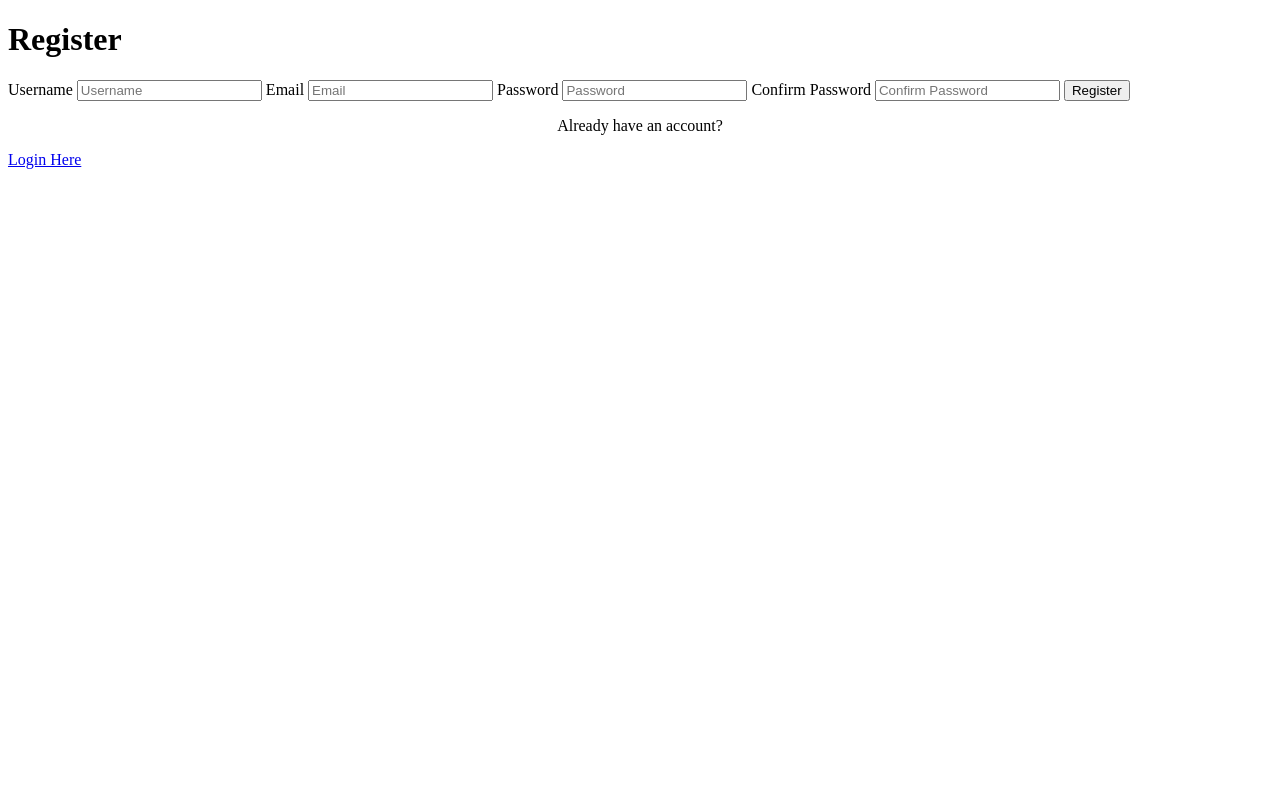
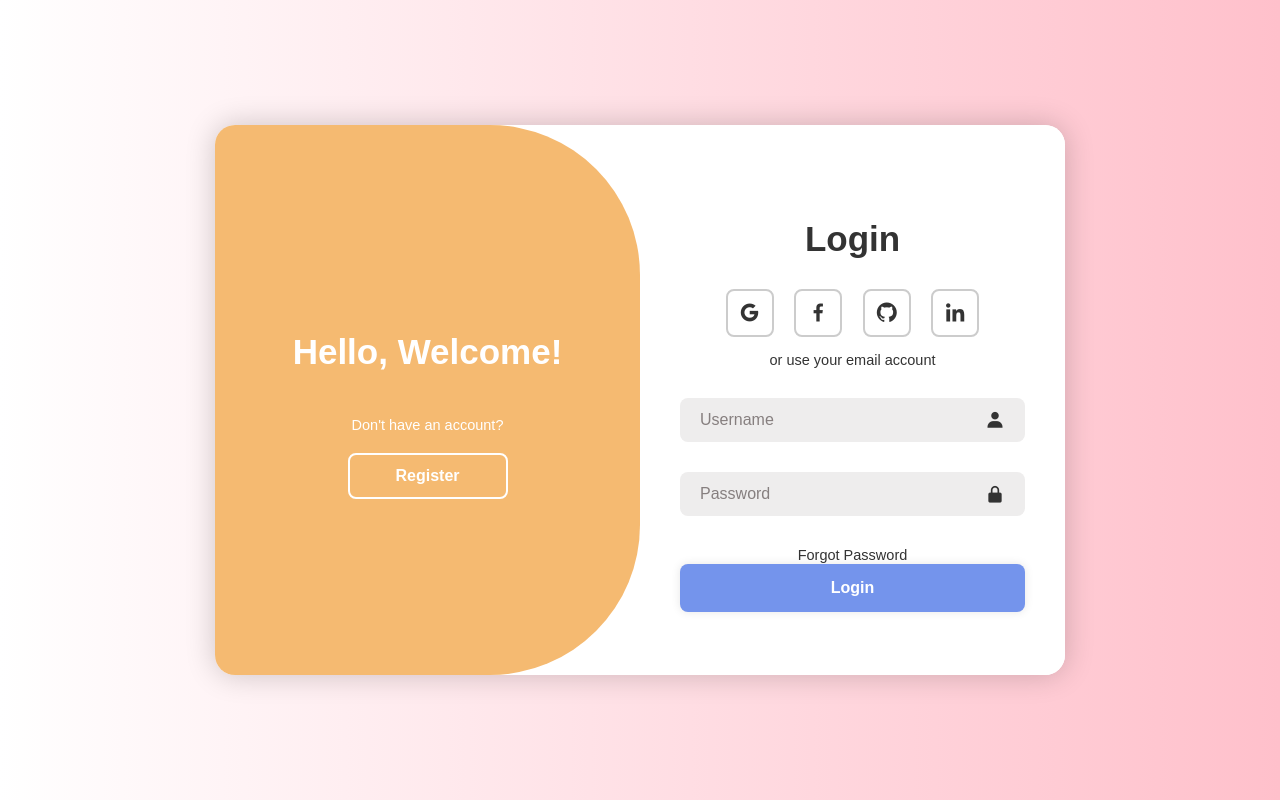
Before and after one commit to snehha017/she-can-foundation, a Flask app: page / in a window 1280 px wide. Run offline with Flask 3, Linux system fonts and the light colour scheme.

Commit message:
added the login and signup forms in one html file, made it working with the help of js, and customized it

```diff
--- /dev/null
+++ b/static/script.js
@@ -0,0 +1,12 @@
+const container = document.querySelector('.container');
+const registerBtn = document.querySelector('.register-btn');
+const loginBtn = document.querySelector('.login-btn');
+
+
+registerBtn.addEventListener('click', () => {
+    container.classList.add('active');
+});
+
+loginBtn.addEventListener('click', () => {
+    container.classList.remove('active');
+});
--- /dev/null
+++ b/static/style.css
@@ -0,0 +1,193 @@
+* {
+    margin: 0;
+    padding: 0;
+    box-sizing: border-box;
+    font-family: 'Poppins' , sans-serif;
+ }
+
+ body {
+    display: flex;
+    justify-content: center;
+    align-items: center;
+    min-height: 100vh;
+    background: linear-gradient(90deg, white, pink);
+ }
+
+.container {
+    position: relative;
+    width: 850px;
+    height: 550px;
+    background: white;
+    border-radius: 20px;
+    box-shadow: 0 0 30px rgba(0, 0, 0, .2);
+    overflow: hidden;
+}
+
+.form-box {
+    position: absolute;
+    right: 0;
+    width: 50%;
+    height: 100%;
+    background: white;
+    display: flex;
+    align-items: center;
+    color: #333;
+    text-align: center;
+    padding: 40px;
+    z-index: 1;
+    transition: .6s ease-in-out 1,2s, visibility 0s 1s;
+}
+
+.container.active .form-box {
+    right: 50%;
+}
+
+.form-box.register {
+    visibility: hidden;
+}
+
+.container.active .form-box.register {
+    visibility: visible;
+}
+
+form {
+    width: 100%;
+}
+
+.container h1 {
+    font-size: 35px;
+    margin: 30px 0;
+}
+
+.input-box {
+    position:relative;
+    margin: 30px 0;
+}
+
+.input-box input {
+    width: 100%;
+    padding: 13px 50px 13px 20px;
+    background: #eeeded;
+    border-radius: 8px;
+    border: none;
+    outline: none;
+    font-size: 16px;
+    color: #333;
+    font-weight: 500;
+}
+
+.input-box input::placeholder {
+    color: #867f7f;
+    font-weight: 400;
+}
+
+.input-box i {
+    position: absolute;
+    right: 20px;
+    top: 50%;
+    transform: translateY(-50%);
+    font-size: 20px;
+}
+
+.forgot-link a {
+    font-size: 14.5px;
+    color: #333;
+    text-decoration: none;
+}
+
+.btn {
+    width: 100%;
+    height: 48px;
+    background: #7494ec;
+    border-radius: 8px;
+    box-shadow: 0 0 10px rgba(0, 0, 0, .1);
+    border: none;
+    cursor: pointer;
+    font-size: 16px;
+    color: #fff;
+    font-weight: 600;
+}
+
+.container p {
+    font-size: 14.5px;
+    margin: 15px 0;
+}
+
+.social-icons a {
+    display: inline-flex;
+    padding: 10px;
+    border: 2px solid #ccc;
+    border-radius: 8px;
+    font-size: 24px;
+    color: #333;
+    text-decoration: none;
+    margin: 0 8px;
+}
+
+.toggle-box {
+    position: absolute;
+    width: 100%;
+    height: 100%;
+}
+
+.toggle-box::before {
+    content: '';
+    position: absolute;
+    left: -250%;
+    width: 300%;
+    height: 100%;
+    border-radius: 150px;
+    background-color: #f5ba71;
+    z-index: 2;
+    transition: 1.8s ease-in-out;
+
+}
+
+.container.active .toggle-box::before {
+    left: 50%;
+}
+
+.toggle-panel {
+    position: absolute;
+    width: 50%;
+    height: 100%;
+    color: #fff;
+    display: flex;
+    flex-direction: column;
+    justify-content: center;
+    align-items: center;
+    z-index: 2;
+    transition: .6s ease-in-out;
+}
+
+.toggle-panel.toggle-left {
+    left: 0;
+    transition-delay: 1.2s;
+}
+
+.container.active .toggle-panel.toggle-left {
+    left: -50%;
+    transition-delay: .6s;
+}
+
+.toggle-panel.toggle-right {
+    right: -50%;
+    transition-delay: .6s;
+}
+
+.container.active .toggle-panel.toggle-right {
+    right: 0;
+    transition-delay: 1.2s;
+}
+
+.toggle-panel p {
+    margin-bottom: 20px;
+}
+
+.toggle-panel .btn {
+    width: 160px;
+    height: 46px;
+    background: transparent;
+    border: 2px solid #fff;
+    box-shadow: none;
+}
--- a/templates/signup.html
+++ b/templates/signup.html
@@ -3,36 +3,87 @@
     <head>
         <meta charset="UTF-8">
         <title>Register</title>
+        <link href='https://unpkg.com/boxicons@2.1.4/css/boxicons.min.css' rel='stylesheet'>
+        <link rel="stylesheet" href="{{ url_for('static', filename='style.css') }}">
     </head>
     <body>
-        <div class="signup-container">
-            <h1>Register</h1>
-            <form action="/signup" method="POST">
+        <div class="container">
+            <div class="form-box login">
+                <form action="/login" method="POST">
+                    <h1>Login</h1>
+                    <div class="social-icons">
+                        <a href="#"><i class='bx bxl-google'></i></a>
+                        <a href="#"><i class='bx bxl-facebook'></i></a>
+                        <a href="#"><i class='bx bxl-github'></i></a>
+                        <a href="#"><i class='bx bxl-linkedin'></i></a>
+                    </div>
+                    <p>or use your email account</p>
+                    <div class="input-box">
+                        <input type="text" id="loginUsername" placeholder="Username" required>
 
-                <label for="username">Username</label>
-                <input type="text" id="username" name="username" placeholder="Username" required>
+                        <i class='bx bxs-user'></i>
+                    </div>
+                    <div class="input-box">
+                        <input type="password" id="loginPassword" placeholder="Password" required>
+
+                        <i class='bx bxs-lock-alt'></i>
+                    </div>
+                    <div class="forgot-link">
+                        <a href="#">Forgot Password</a>
+                    </div>
+                    <button type="submit" class="btn">Login</button>
 
 
-                <label for="email">Email</label>
-                <input type="email" id="email" name="email" placeholder="Email" required>
+                </form>
+            </div>
 
+            <div class="form-box register">
 
-                <label for="password">Password</label>
-                <input type="password" id="password" name="password" placeholder="Password" required>
+                <form action="/signup" method="POST">
+                    <h1>Create Account</h1>
+                    <div class="social-icons">
+                        <a href="#"><i class='bx bxl-google'></i></a>
+                        <a href="#"><i class='bx bxl-facebook'></i></a>
+                        <a href="#"><i class='bx bxl-github'></i></a>
+                        <a href="#"><i class='bx bxl-linkedin'></i></a>
+                    </div>
+                    <p>or use your email for registration</p>
+                    <div class="input-box">
+                        <input type="email" id="email" name="Email" placeholder="Email" required>
 
+                        <i class='bx bxs-envelope'></i>
+                    </div>
 
-                <label for="password">Confirm Password</label>
-                <input type="password" id="confirm_password" name="confirm_password" placeholder="Confirm Password" required>
+                    <div class="input-box">
+                        <input type="text" id="username" name="Username" placeholder="Username" required>
+                        <i class='bx bxs-user'></i>
+                    </div>
 
+                    <div class="input-box">
+                        <input type="password" id="password" name="Password" placeholder="Password" required>
+
+                        <i class='bx bxs-lock-alt'></i>
+                    </div>
 
                     <button type="submit" class="btn">Register</button>
 
-                <div class="panel">
-                    <p style="text-align: center;">Already have an account?</p>
-                    <a href="/login" style="text-align: center;">Login Here</a>
+
+                </form>
             </div>
-            </form>
 
+            <div class="toggle-box">
+                <div class="toggle-panel toggle-left">
+                    <h1>Hello, Welcome!</h1>
+                    <p>Don't have an account?</p>
+                    <button class="btn register-btn">Register</button>
                 </div>
+                <div class="toggle-panel toggle-right">
+                    <h1>Welcome Back!</h1>
+                    <p>Already have an account?</p>
+                    <button class="btn login-btn">Login</button>
+                </div>
+            </div>
+        </div>
+        <script src="{{ url_for('static', filename='script.js') }}"></script>
     </body>
 </html>
```
Also changed, not shown: templates/login.html (+37 -11 lines). Lines whose indentation alone changed are shown as unchanged.
